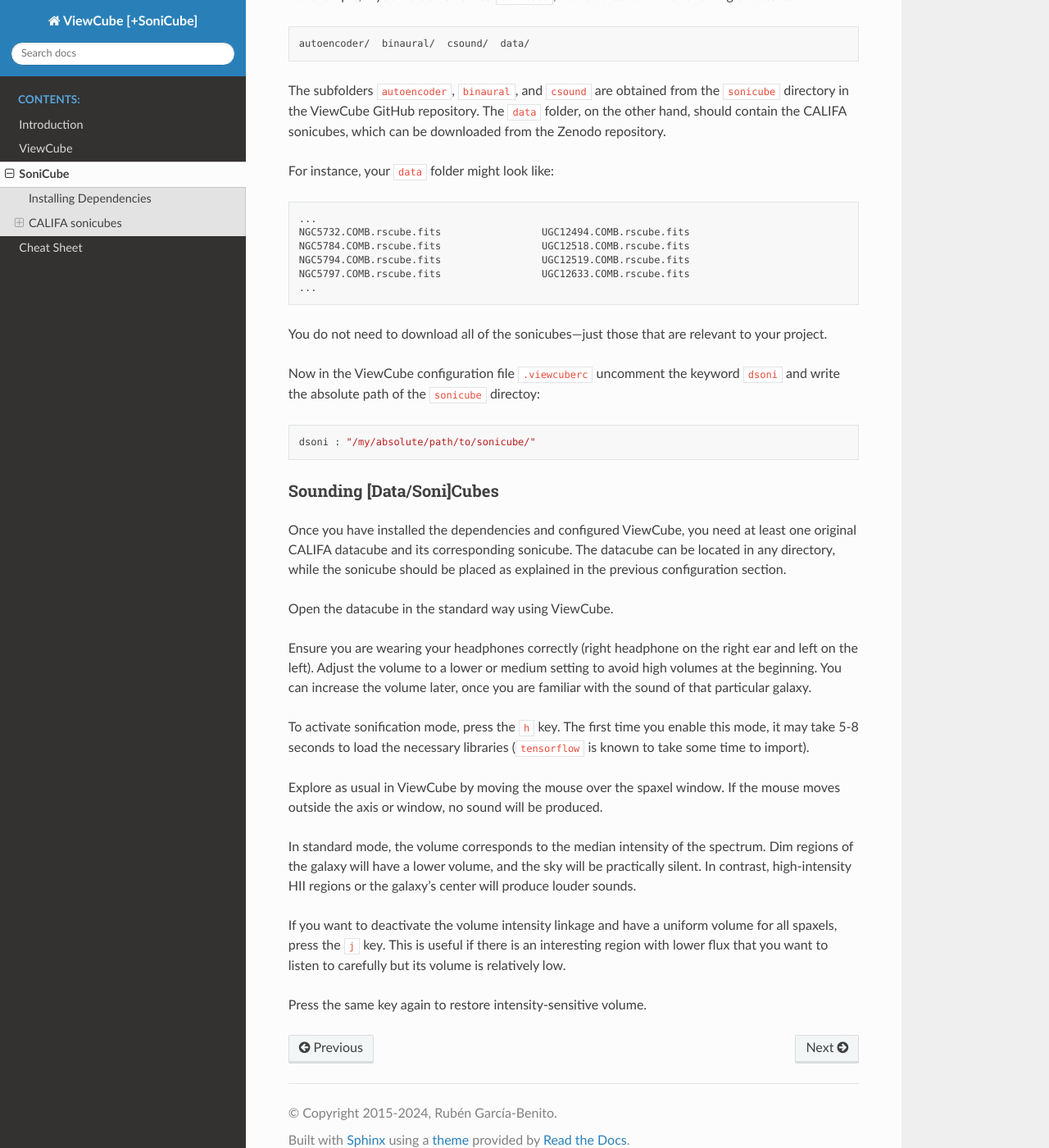
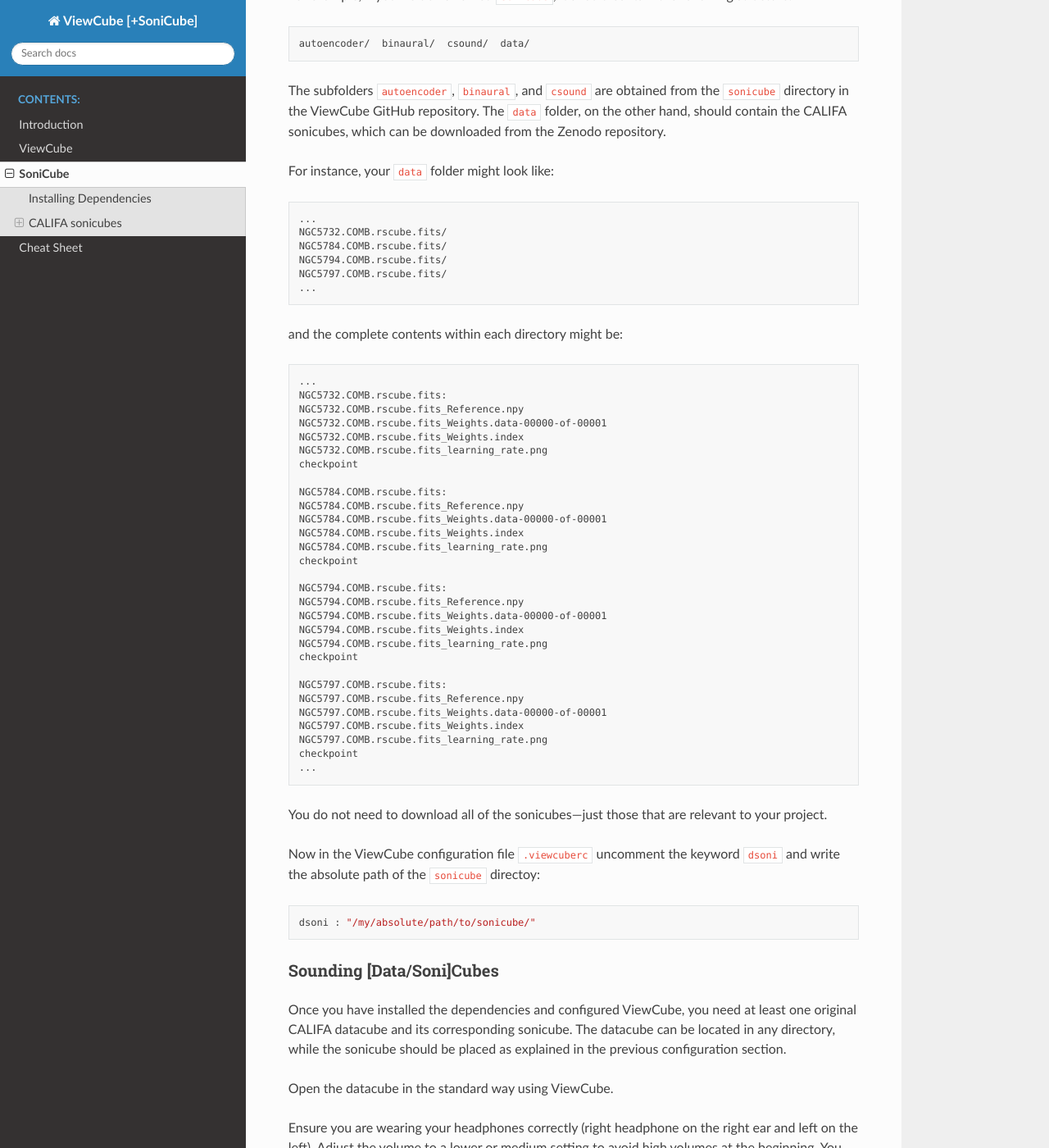
Before and after one commit to rgbIAA/viewcube, a Sphinx documentation site: the page built from docs/sonicube.rst, in a window 1280 px wide and 1400 px high, scrolled down 1554 px. Shown: the whole window at 82% size. Built offline with Sphinx 7.4.7 and the Read the Docs theme 3.1.0, drawn with Linux system fonts in a browser that asks for light colours.

Commit message:
Update sonicube.rst

```diff
--- a/docs/sonicube.rst
+++ b/docs/sonicube.rst
@@ -83,11 +83,45 @@ For instance, your ``data`` folder might look like:
 .. code-block:: bash
 
    ...
-   NGC5732.COMB.rscube.fits                 UGC12494.COMB.rscube.fits
-   NGC5784.COMB.rscube.fits                 UGC12518.COMB.rscube.fits
-   NGC5794.COMB.rscube.fits                 UGC12519.COMB.rscube.fits
-   NGC5797.COMB.rscube.fits                 UGC12633.COMB.rscube.fits
+   NGC5732.COMB.rscube.fits/
+   NGC5784.COMB.rscube.fits/
+   NGC5794.COMB.rscube.fits/
+   NGC5797.COMB.rscube.fits/
    ...
+
+and the complete contents within each directory might be:
+
+.. code-block:: bash
+
+  ...
+  NGC5732.COMB.rscube.fits:
+  NGC5732.COMB.rscube.fits_Reference.npy
+  NGC5732.COMB.rscube.fits_Weights.data-00000-of-00001
+  NGC5732.COMB.rscube.fits_Weights.index
+  NGC5732.COMB.rscube.fits_learning_rate.png
+  checkpoint
+
+  NGC5784.COMB.rscube.fits:
+  NGC5784.COMB.rscube.fits_Reference.npy
+  NGC5784.COMB.rscube.fits_Weights.data-00000-of-00001
+  NGC5784.COMB.rscube.fits_Weights.index
+  NGC5784.COMB.rscube.fits_learning_rate.png
+  checkpoint
+
+  NGC5794.COMB.rscube.fits:
+  NGC5794.COMB.rscube.fits_Reference.npy
+  NGC5794.COMB.rscube.fits_Weights.data-00000-of-00001
+  NGC5794.COMB.rscube.fits_Weights.index
+  NGC5794.COMB.rscube.fits_learning_rate.png
+  checkpoint
+
+  NGC5797.COMB.rscube.fits:
+  NGC5797.COMB.rscube.fits_Reference.npy
+  NGC5797.COMB.rscube.fits_Weights.data-00000-of-00001
+  NGC5797.COMB.rscube.fits_Weights.index
+  NGC5797.COMB.rscube.fits_learning_rate.png
+  checkpoint
+  ...
 
 You do not need to download all of the sonicubes—just those that are relevant to your project.
 
```
